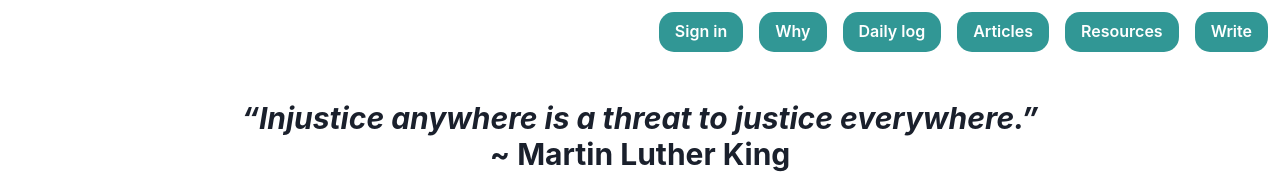
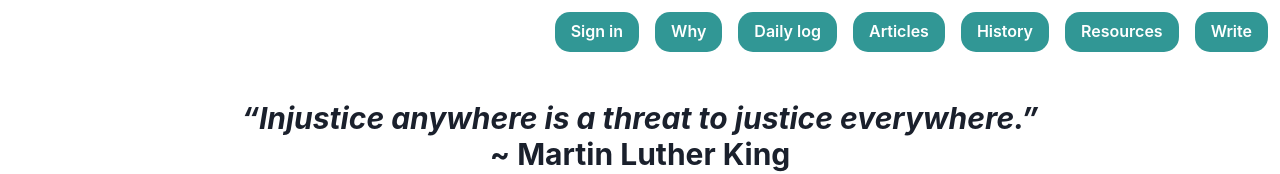
Before and after one commit to adharshchottu/upsc-logbook, a React (Create React App) app: page / in a window 1280 px wide. Shown: the top 174 px of the page. Built offline with nearby package versions, Linux system fonts and the light colour scheme; no server answers; the database is empty; the HTML template or start-up script is replaced by a standard one.

Commit message:
history component added and menu updated

```diff
--- a/src/App.js
+++ b/src/App.js
@@ -11,6 +11,7 @@ import { Helmet } from 'react-helmet'
 import Resources from './pages/Resources'
 import Articles from './pages/Articles'
 import { BackToTop } from './Components/Back-to-top'
+import History from './pages/History'
 
 
 function App() {
@@ -38,6 +39,7 @@ function App() {
         <Route path="/adddailylog" element={<Adddailylog />} />
         <Route path="/resources" element={<Resources />} />
         <Route path="/articles" element={<Articles />} />
+        <Route path="/history" element={<History />} />
       </Routes>
       <Footer />
     </FirebaseContextProvider>
--- a/src/Components/Navbar.jsx
+++ b/src/Components/Navbar.jsx
@@ -81,6 +81,7 @@ const CollapseMenu = () => {
                         <Link to="/"><MenuItem>Why</MenuItem></Link>
                         <Link to="/dailylog"><MenuItem>Daily log</MenuItem></Link>
                         <Link to="/articles"><MenuItem>Articles</MenuItem></Link>
+                        <Link to="/history"><MenuItem>History</MenuItem></Link>
                         <Link to="/resources"><MenuItem>Resources</MenuItem></Link>
                         <a href="https://adharshchottu.github.io/upsc-notes/"><MenuItem>Write</MenuItem></a>
                         <MenuListOptional menu="mobile" />
@@ -99,6 +100,7 @@ const DesktopMenu = () => {
             <MenuListOptional menu="desktop" />
             <MenuListDesktop name="Daily log" href="/dailylog" />
             <MenuListDesktop name="Articles" href="/articles" />
+            <MenuListDesktop name="History" href="/history" />
             <MenuListDesktop name="Resources" href="/resources" />
             <MenuListDesktop name="Write" href="https://adharshchottu.github.io/upsc-notes/" external={true} />
         </ButtonGroup>
```
